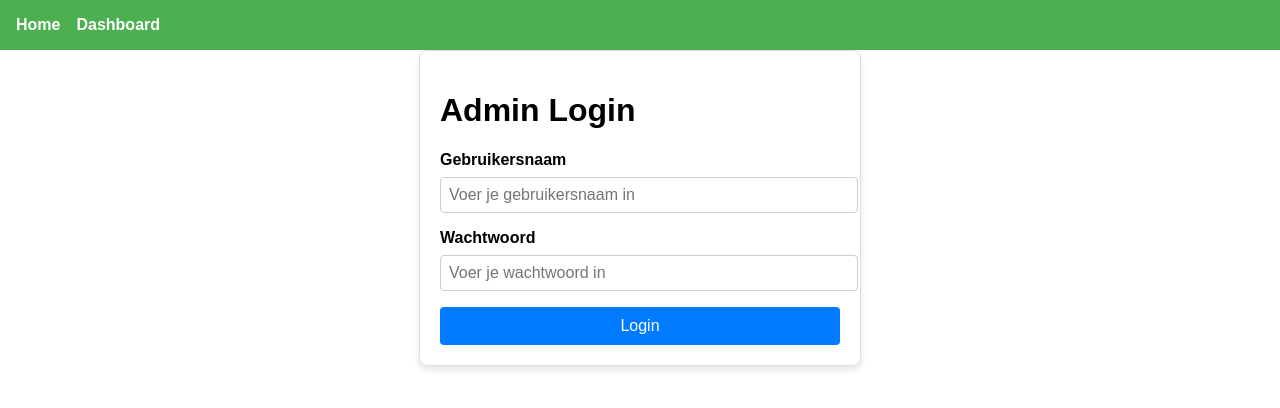
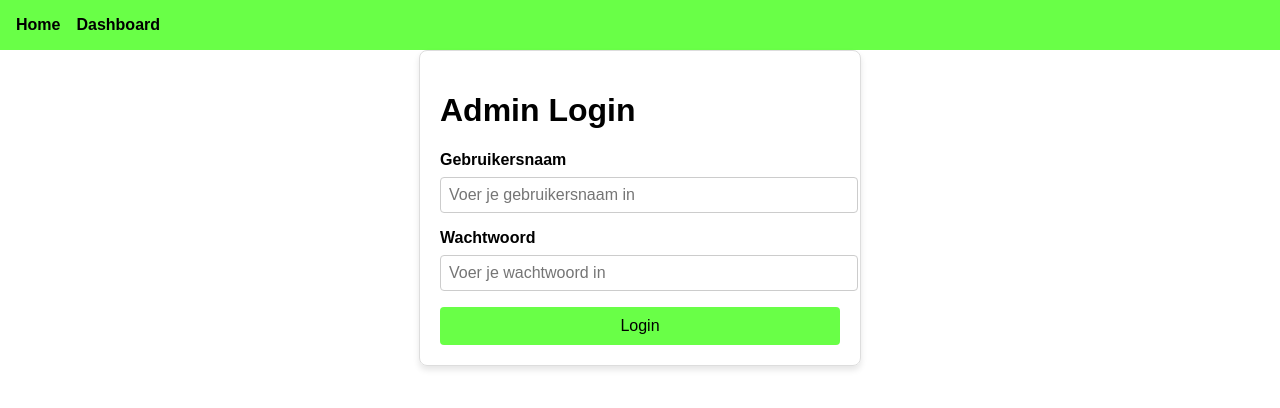
Before and after one commit to YungFuzzzz/swearvue, a Vue app: page /login in a window 1280 px wide. Shown: the top 408 px of the page. Built offline with nearby package versions, Linux system fonts and the light colour scheme; no server answers.

Commit message:
fix: changed styling of navbar and login

```diff
--- a/src/components/Navbar.vue
+++ b/src/components/Navbar.vue
@@ -14,7 +14,7 @@
   </script>
   <style scoped>
   nav {
-    background-color: #4CAF50;
+    background-color: #69ff47;
     padding: 1rem;
     display: flex;
     justify-content: space-between;
@@ -35,12 +35,12 @@
 
   nav ul li a {
     text-decoration: none;
-    color: white;
+    color: #000;
     font-weight: bold;
     transition: color 0.3s;
   }
 
   nav ul li a:hover {
-    color: #d4f0d4;
+    text-decoration: underline;
   }
   </style>
--- a/src/views/Login.vue
+++ b/src/views/Login.vue
@@ -53,15 +53,13 @@ export default {
         username: this.username,
         password: this.password,
       });
-
-      // Luister op login response
       this.socket.once('loginResponse', (response) => {
         console.log('Serverantwoord ontvangen:', response);
 
         if (response.success) {
           console.log('Login succesvol!');
-          localStorage.setItem('token', response.token); // Sla het token op
-          this.$router.push('/dashboard'); // Navigeer naar dashboard
+          localStorage.setItem('token', response.token);
+          this.$router.push('/dashboard');
         } else {
           console.error('Fout bij inloggen:', response.message);
           this.errorMessage = response.message || 'Login mislukt.';
@@ -73,10 +71,8 @@ export default {
     // Verbinden met WebSocket-server op Render.com
     this.socket = io('https://swear-api-uhq5.onrender.com/', {
       transports: ['websocket'],
-      reconnectionAttempts: 5, // Probeer opnieuw te verbinden indien nodig
+      reconnectionAttempts: 5,
     });
-
-    // Luister op connectie-gebeurtenissen
     this.socket.on('connect', () => {
       console.log('Succesvol verbonden met de WebSocket-server:', this.socket.id);
     });
@@ -87,7 +83,7 @@ export default {
   },
   beforeDestroy() {
     if (this.socket) {
-      this.socket.disconnect(); // Verbreek de verbinding netjes
+      this.socket.disconnect();
     }
   },
 };
@@ -121,14 +117,14 @@ button {
   width: 100%;
   padding: 10px;
   font-size: 16px;
-  background-color: #007bff;
-  color: #fff;
+  background-color: #69ff47;
+  color: #000;
   border: none;
   border-radius: 4px;
   cursor: pointer;
 }
 button:hover {
-  background-color: #0056b3;
+  background-color: #2ffc01;
 }
 .error-message {
   color: red;
```
